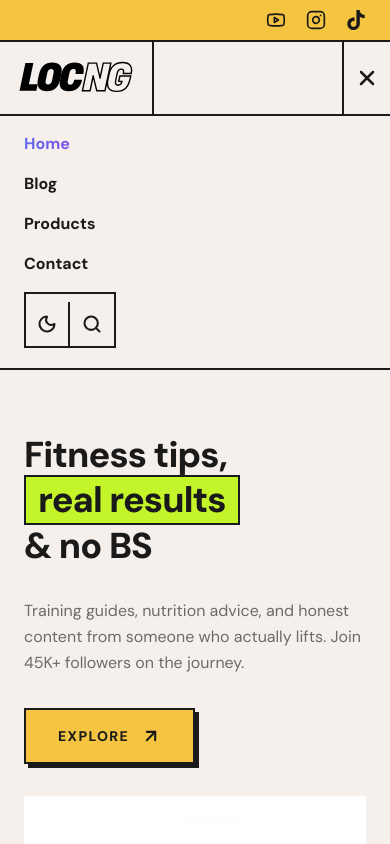
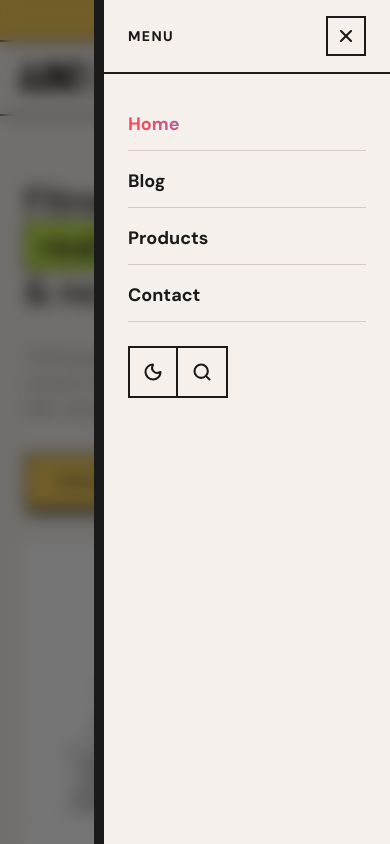
Before and after one commit to LaupWing/repurposa-blog-design, a Next.js app: page / in a window 390 px wide. Both pictures are taken after a click on the button "Open menu". Shown: the top 844 px of the page. Built offline with nearby package versions, Linux system fonts and the light colour scheme.

Commit message:
Replace mobile dropdown with animated slide-in drawer with backdrop

```diff
--- a/components/navbar.tsx
+++ b/components/navbar.tsx
@@ -118,41 +118,60 @@ export function Navbar() {
         </button>
       </div>
 
-      {/* Mobile Nav */}
-      {mobileMenuOpen && (
-        <div className="border-t-2 border-foreground px-6 pb-5 pt-4 md:hidden">
-          <div className="flex flex-col gap-4">
+      {/* Mobile Nav Overlay */}
+      <div
+        className={`fixed inset-0 z-40 bg-foreground/60 backdrop-blur-sm transition-opacity duration-300 md:hidden ${mobileMenuOpen ? "opacity-100" : "opacity-0 pointer-events-none"}`}
+        onClick={() => setMobileMenuOpen(false)}
+      />
+      <div
+        className={`fixed top-0 right-0 z-50 h-full w-72 border-l-2 border-foreground bg-background shadow-[-8px_0px_0px_0px_#1a1a1a] transition-transform duration-300 ease-in-out md:hidden ${mobileMenuOpen ? "translate-x-0" : "translate-x-full"}`}
+      >
+        <div className="flex items-center justify-between border-b-2 border-foreground px-6 py-4">
+          <span className="text-sm font-extrabold uppercase tracking-widest text-foreground">Menu</span>
+          <button
+            onClick={() => setMobileMenuOpen(false)}
+            className="flex h-10 w-10 items-center justify-center border-2 border-foreground text-foreground hover:bg-muted transition-colors"
+            aria-label="Close menu"
+          >
+            <X className="h-5 w-5" strokeWidth={2.5} />
+          </button>
+        </div>
+
+        <div className="flex flex-col gap-1 px-6 py-6">
           {navLinks.map((link) => {
             const isActive = link.href === "/" ? pathname === "/" : pathname.startsWith(link.href)
             return (
               <Link
                 key={link.label}
                 href={link.href}
-                  className={`text-base font-bold transition-colors ${isActive ? "nav-gradient-active" : "text-foreground hover:text-primary"}`}
+                onClick={() => setMobileMenuOpen(false)}
+                className={`py-3 text-lg font-bold transition-colors border-b border-border ${isActive ? "nav-gradient-active" : "text-foreground hover:text-primary"}`}
               >
                 {link.label}
               </Link>
             )
           })}
-            <div className="flex pt-2 border-2 border-foreground w-fit">
+        </div>
+
+        <div className="px-6">
+          <div className="flex border-2 border-foreground w-fit">
             <button
-                className="flex h-11 w-11 items-center justify-center border-r-2 border-foreground text-foreground"
+              className="flex h-12 w-12 items-center justify-center border-r-2 border-foreground text-foreground hover:bg-muted transition-colors"
               aria-label="Toggle dark mode"
               onClick={toggleDarkMode}
             >
               {darkMode ? <Sun className="h-5 w-5" strokeWidth={2.5} /> : <Moon className="h-5 w-5" strokeWidth={2.5} />}
             </button>
             <button
-                className="flex h-11 w-11 items-center justify-center text-foreground"
+              className="flex h-12 w-12 items-center justify-center text-foreground hover:bg-muted transition-colors"
               aria-label="Search"
-                onClick={() => setSearchOpen(!searchOpen)}
+              onClick={() => { setSearchOpen(!searchOpen); setMobileMenuOpen(false) }}
             >
               <Search className="h-5 w-5" strokeWidth={2.5} />
             </button>
           </div>
         </div>
       </div>
-      )}
     </nav>
 
       {/* Search Modal */}
```
Lines whose indentation alone changed are shown as unchanged.
